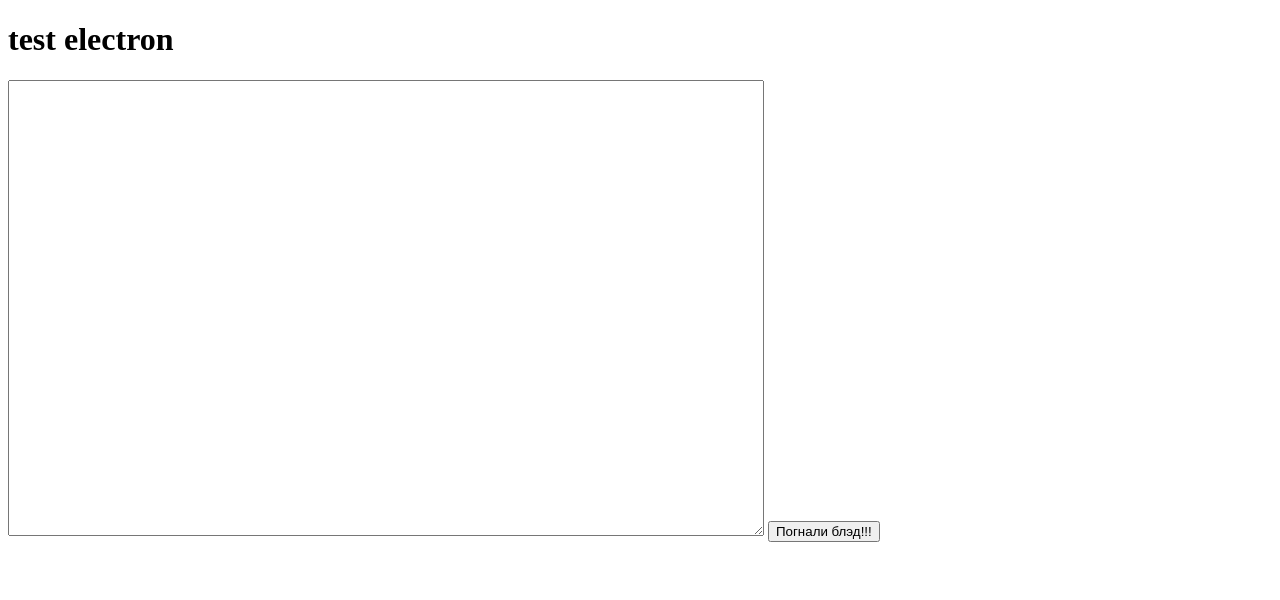
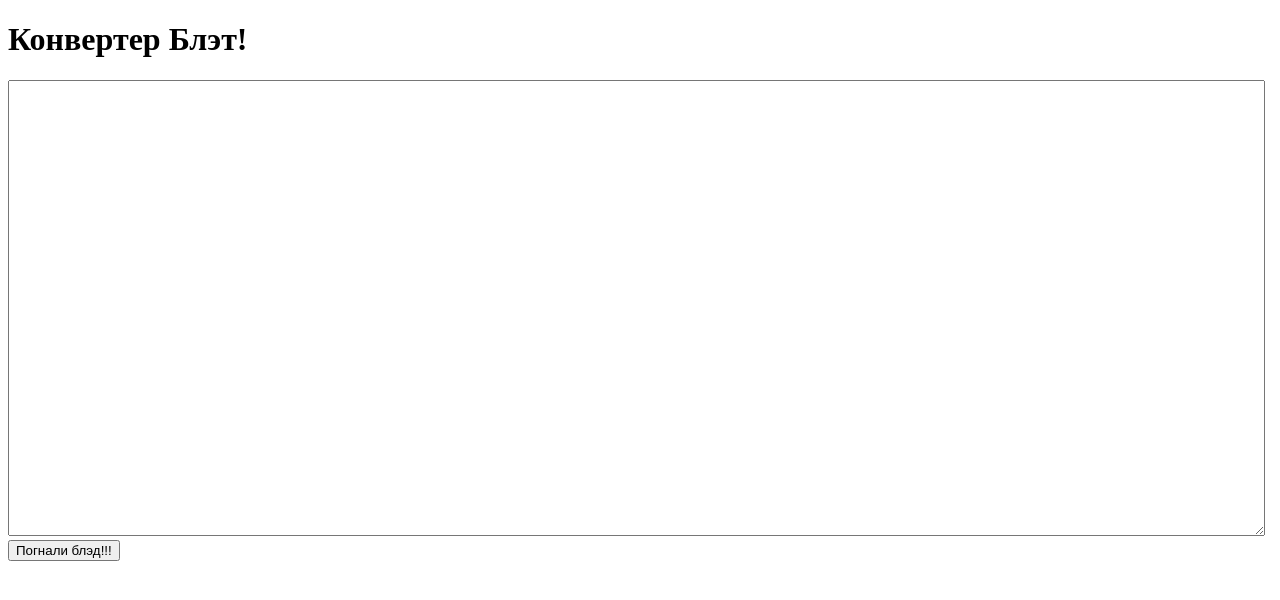
Before and after one commit to Evgiv08/svg-convert, a plain HTML site: page index.html in a window 1280 px wide. Drawn offline with nearby package versions, Linux system fonts and the light colour scheme.

Commit message:
Update index.html

```diff
--- a/index.html
+++ b/index.html
@@ -5,7 +5,7 @@
     <title>Title</title>
     <style>
         textarea {
-            width: 750px;
+            width: 99%;
             height: 450px;
         }
     </style>
@@ -15,7 +15,7 @@
             crossorigin="anonymous"></script>
 </head>
 <body>
-<h1>test electron</h1>
+<h1>Конвертер Блэт!</h1>
 <textarea name="textarea" title="textarea"></textarea>
 
 <button id="go">Погнали блэд!!!</button>
```
